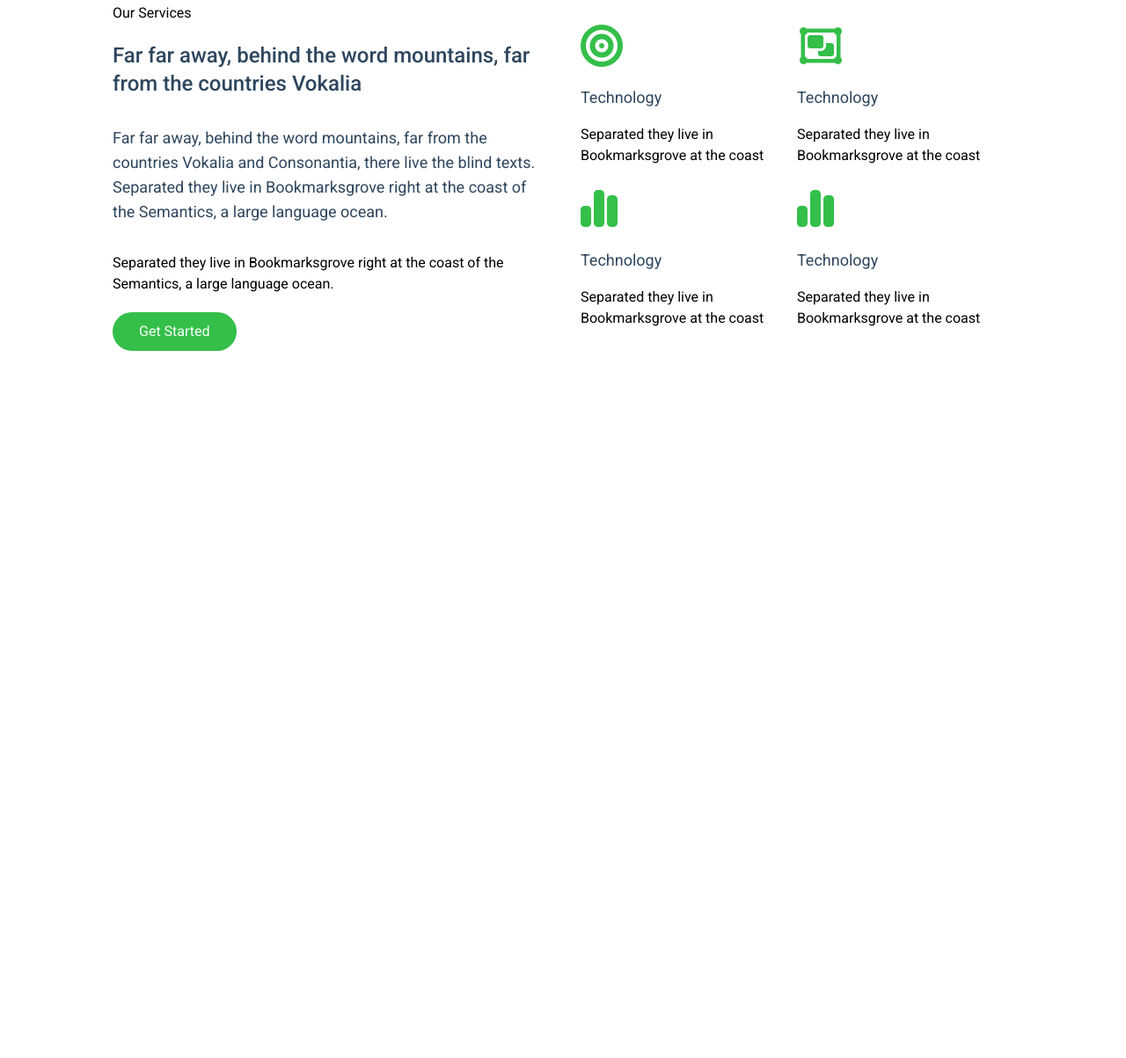
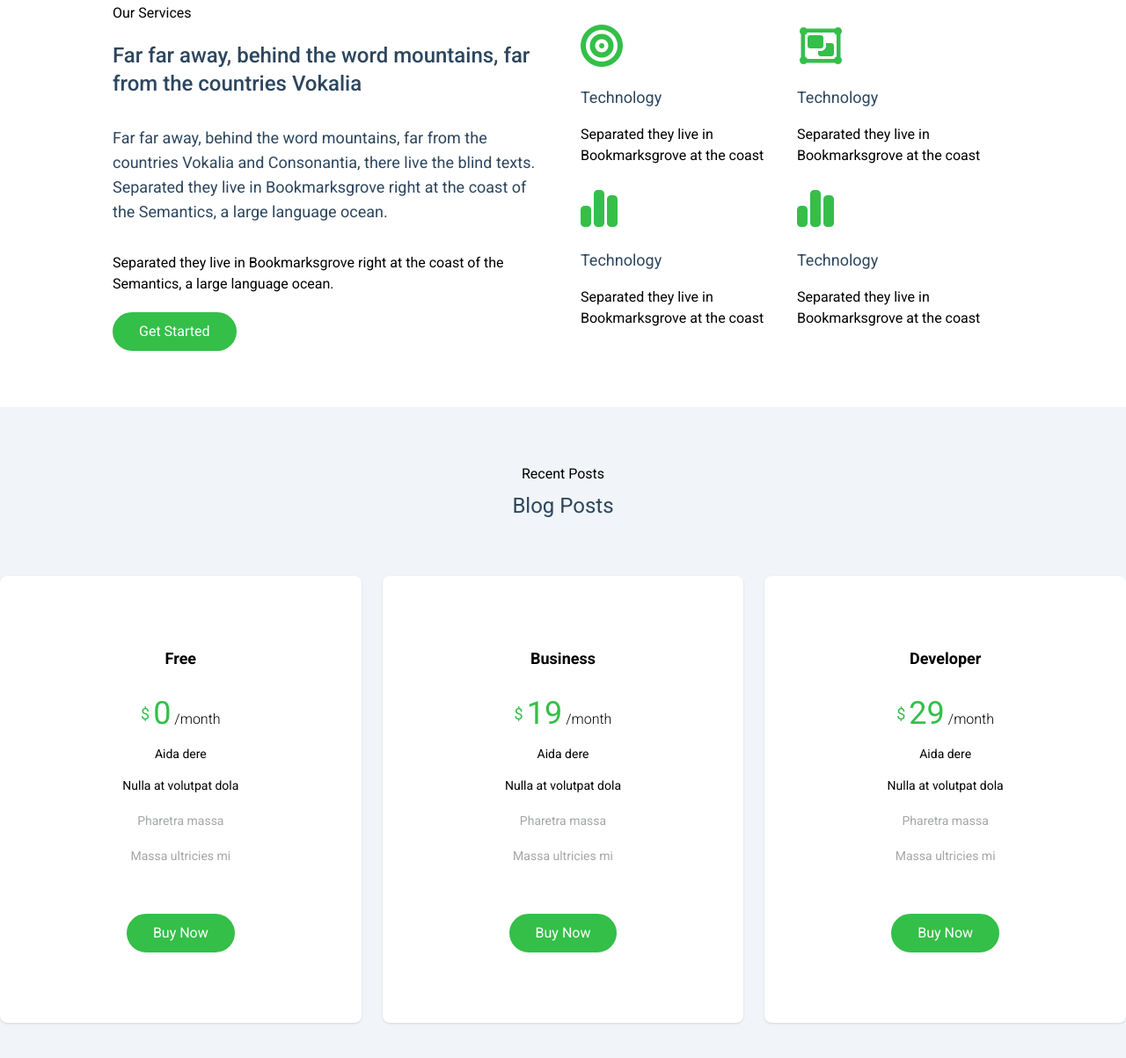
Before and after one commit to shajalal07s/template-2, a website: page index.html in a window 1280 px wide. Shown: the part 4300-5503 px from the top of the page at 88% size. Before the commit the page ends 4763 px from the top, so only its background shows below. Drawn offline with nearby package versions, Linux system fonts and the light colour scheme; files that its build step writes are made by us from their sources.

Commit message:
section 4 and section 5 create

```diff
--- a/index.html
+++ b/index.html
@@ -418,6 +418,80 @@
                 </div>
             </div>
         </section>
+
+        <!-- Section 5 -->
+
+        <section class="bg-slate-100">
+            <div class="container py-16">
+                <div class="text-center">
+                    <p class="mb-2">Recent Posts</p>
+                    <p class="text-2xl text-color-secndary">Blog Posts</p>
+                </div>
+
+                <div class="grid gap-6 md:grid-cols-2 lg:grid-cols-3 mt-16">
+                    <div class="py-20 bg-white rounded-lg shadow">
+                        <div class="flex flex-col items-center gap-4">
+                            <p class="font-semibold mb-3 text-lg">Free</p>
+                            <span class="">
+                                <sub class="text-color-primary" style="vertical-align: text-top;font-size: large">$</sub>
+                                <span class="text-4xl text-color-primary">0</span>
+                                <span class="text-base font-light">/month</span>
+                            </span>
+                            <p class="text-sm">Aida dere</p>
+                            <p class="text-sm">Nulla at volutpat dola</p>
+                            <p class="text-sm text-[#a4a6a7] mt-1">Pharetra massa</p>
+                            <p class="text-sm text-[#a4a6a7] mt-1">Massa ultricies mi</p>
+
+                            <button class="btn mt-10 px-7 py-2 text-white border-2 border-color-primary hover:border-color-primary
+                             hover:bg-white hover:text-color-primary  bg-color-primary rounded-full ease-in duration-200">
+                              Buy Now
+                            </button>
+                        </div>
+                    </div>
+
+                    <div class="py-20 bg-white rounded-lg shadow">
+                        <div class="flex flex-col items-center gap-4">
+                            <!-- <p class="px-2 py-1 bg-[#effaf1] rounded-full text-color-primary">Recommended</p> -->
+                            <p class="font-semibold mb-3 text-lg">Business</p>
+                            <span class="">
+                                <sub class="text-color-primary" style="vertical-align: text-top;font-size: large">$</sub>
+                                <span class="text-4xl text-color-primary">19</span>
+                                <span class="text-base font-light">/month</span>
+                            </span>
+                            <p class="text-sm">Aida dere</p>
+                            <p class="text-sm">Nulla at volutpat dola</p>
+                            <p class="text-sm text-[#a4a6a7] mt-1">Pharetra massa</p>
+                            <p class="text-sm text-[#a4a6a7] mt-1">Massa ultricies mi</p>
+
+                            <button class="btn mt-10 px-7 py-2 text-white border-2 border-color-primary hover:border-color-primary
+                             hover:bg-white hover:text-color-primary  bg-color-primary rounded-full ease-in duration-200">
+                              Buy Now
+                            </button>
+                        </div>
+                    </div>
+
+                    <div class="py-20 bg-white rounded-lg shadow">
+                        <div class="flex flex-col items-center gap-4">
+                            <p class="font-semibold mb-3 text-lg">Developer</p>
+                            <span class="">
+                                <sub class="text-color-primary" style="vertical-align: text-top;font-size: large">$</sub>
+                                <span class="text-4xl text-color-primary">29</span>
+                                <span class="text-base font-light">/month</span>
+                            </span>
+                            <p class="text-sm">Aida dere</p>
+                            <p class="text-sm">Nulla at volutpat dola</p>
+                            <p class="text-sm text-[#a4a6a7] mt-1">Pharetra massa</p>
+                            <p class="text-sm text-[#a4a6a7] mt-1">Massa ultricies mi</p>
+
+                            <button class="btn mt-10 px-7 py-2 text-white border-2 border-color-primary hover:border-color-primary
+                             hover:bg-white hover:text-color-primary  bg-color-primary rounded-full ease-in duration-200">
+                              Buy Now
+                            </button>
+                        </div>
+                    </div>
+                </div>
+            </div>
+        </section>
     </main>
 
     <!-- JS -->
```
